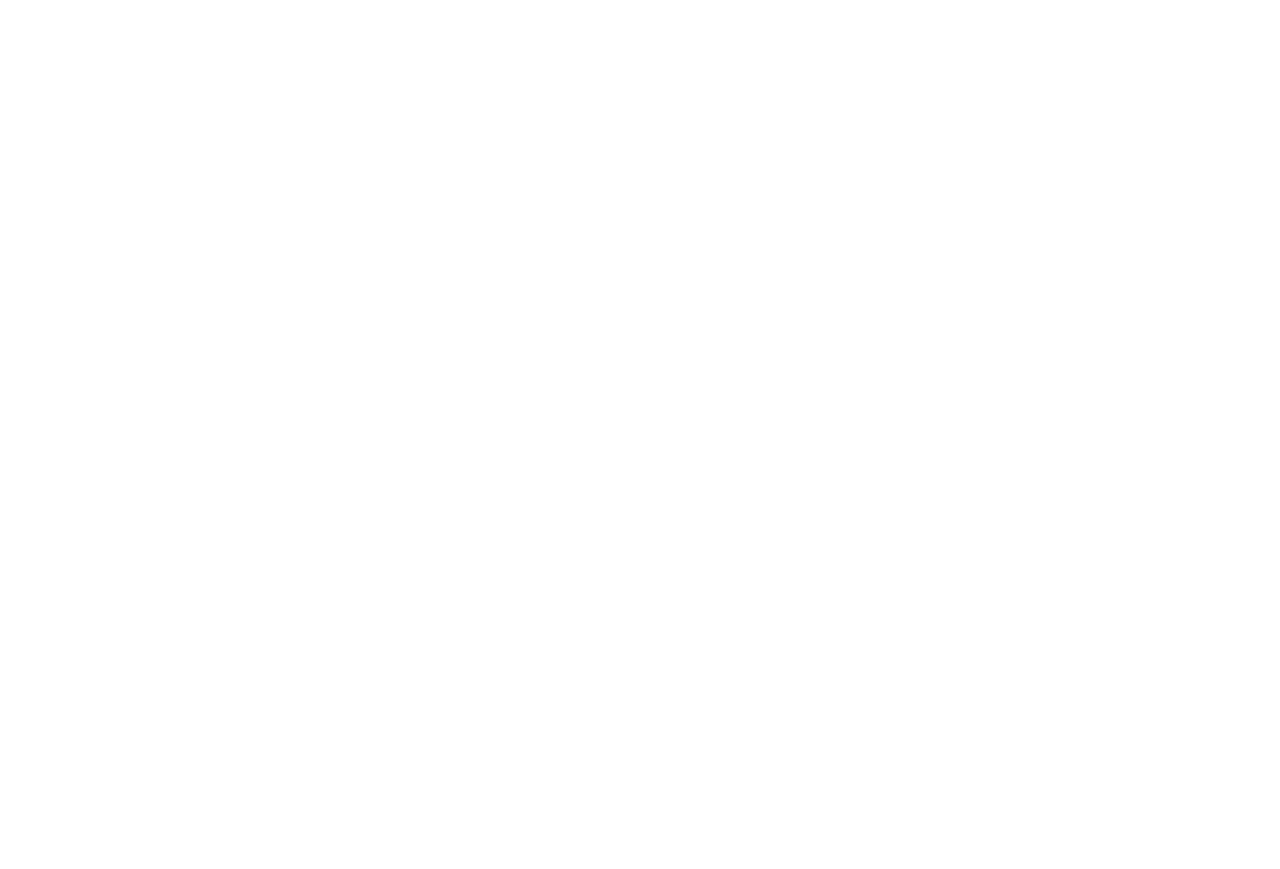
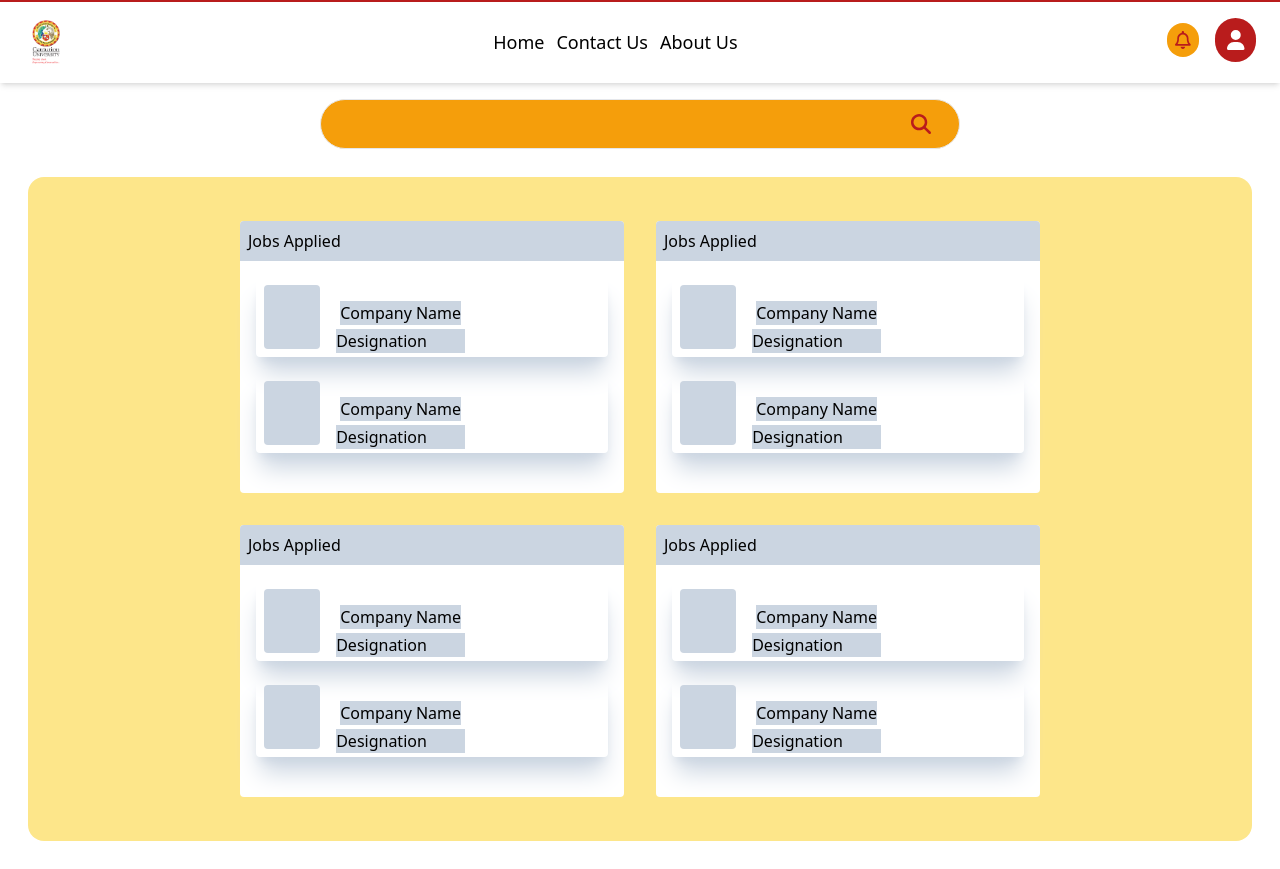
Before and after one commit to soumen974/PMS-frontend, a React (Create React App) app: page /Student/Home in a window 1280 px wide. Before the commit this address had no page. Before the commit the page ends 800 px from the top, so only its background shows below. Built offline with nearby package versions, Linux system fonts and the light colour scheme.

Commit message:
2nd Commit

```diff
--- a/package.json
+++ b/package.json
@@ -3,6 +3,11 @@
   "version": "0.1.0",
   "private": true,
   "dependencies": {
+    "@fortawesome/fontawesome-svg-core": "^6.5.1",
+    "@fortawesome/free-brands-svg-icons": "^6.5.1",
+    "@fortawesome/free-regular-svg-icons": "^6.5.1",
+    "@fortawesome/free-solid-svg-icons": "^6.5.1",
+    "@fortawesome/react-fontawesome": "^0.2.0",
     "@testing-library/jest-dom": "^5.17.0",
     "@testing-library/react": "^13.4.0",
     "@testing-library/user-event": "^13.5.0",
--- a/src/App.js
+++ b/src/App.js
@@ -8,6 +8,7 @@
 import HrHome from './users/hr/pages/HrHome';
 import AdminLandingLayout from './users/admin/pages/AdminLandingLayout';
 import AdminHome from './users/admin/pages/AdminHome';
+import StudentHome from './users/student/pages/StudentHome';
 
 
 
@@ -26,9 +27,10 @@
           path="/Student"
           element={<StudentLandingLayout />}
         >
-          <Route path="/Student/" element={<Dashboard />} />
+        {/* <Route path="/Student/Home" element={<StudentHome/>} /> */}
 
         </Route>
+        <Route path="/Student/Home" element={<StudentHome/>} />
 
         {/* HR Links */}
         <Route path="/HR"
--- /dev/null
+++ b/src/commonCompo/Header.jsx
@@ -0,0 +1,50 @@
+import React, { useState } from 'react';
+import logo from '../images/CenturionLogo.webp';
+import { FontAwesomeIcon } from '@fortawesome/react-fontawesome';
+import { faUser, faBars } from '@fortawesome/free-solid-svg-icons';
+import { faBell } from '@fortawesome/free-regular-svg-icons';
+import { Link } from "react-router-dom";
+
+
+const Header = () => {
+  const [showMenu, setShowMenu] = useState(false);
+
+  const toggleMenu = () => {
+    setShowMenu(!showMenu);
+  };
+
+  return (
+    <>
+    <div className='bg-red-700 h-0.5'></div>
+    <div className="bg-white py-4 px-6 md:flex md:items-center md:justify-between shadow-md">
+      <div className="flex items-center justify-between">
+        <img
+          src={logo}
+          alt="Logo"
+          className="h-13 w-7 mr-4 ml-2"
+        />
+        <Link to="#"><FontAwesomeIcon icon={faBars} className="text-2xl md:hidden" onClick={toggleMenu} /></Link>
+      </div>
+
+      <div className={`md:flex-grow md:text-center md:flex md:items-center md:justify-center ${showMenu ? 'block' : 'hidden'}`}>
+        <Link to="#" className="block md:inline-block text-black text-lg mr-3 hover:text-red-700">Home</Link>
+        <Link to="#" className="block md:inline-block text-black text-lg mr-3 hover:text-red-700">Contact Us</Link>
+        <Link to="#" className="block md:inline-block text-black text-lg mr-3 hover:text-red-700">About Us</Link>
+
+      </div>
+
+      <div className={`flex items-center ${showMenu ? 'block' : 'md:ml-auto'}`}>
+        <Link to="#" className="text-black text-lg mr-4 ">
+         <FontAwesomeIcon icon={faBell} className="text-red-700 bg-amber-500 p-2 rounded-full" />
+        </Link>
+        <Link to="#" className="text-black text-lg ">
+          <FontAwesomeIcon icon={faUser} className="text-white bg-red-700 p-3 text-xl rounded-full" />
+        </Link>
+      </div>
+    </div>
+
+    </>
+  )
+}
+
+export default Header;
--- /dev/null
+++ b/src/users/student/pages/Card.jsx
@@ -0,0 +1,15 @@
+import React from 'react'
+import SmallCard from "./SmallCard.jsx";
+
+const Card = () => {
+  return (
+    <div className='rounded bg-white w-96 m-4 '>
+        <div className='bg-slate-300 p-2 rounded-t'>Jobs Applied</div>
+        <SmallCard/>
+        <SmallCard/>
+        <br/>
+    </div>
+  )
+}
+
+export default Card
--- /dev/null
+++ b/src/users/student/pages/Main.jsx
@@ -0,0 +1,17 @@
+import React from 'react'
+import Card from "./Card.jsx";
+
+const Main = () => {
+  return (
+    <div className='bg-amber-200 h-full m-7  rounded-2xl p-7'>
+        <div className='flex flex-wrap justify-center'>
+            <Card/>
+        <Card/>
+        <Card/>
+        <Card/>
+        </div>
+    </div>
+  )
+}
+
+export default Main
--- /dev/null
+++ b/src/users/student/pages/SearchBar.jsx
@@ -0,0 +1,24 @@
+import React from 'react'
+import { FontAwesomeIcon } from '@fortawesome/react-fontawesome';
+import { faSearch } from '@fortawesome/free-solid-svg-icons';
+
+const SearchBar = () => {
+  return (
+    <div className="mx-auto my-4 w-3/4 lg:w-1/2">
+      <div className="relative border rounded-full px-4 py-3 bg-amber-500">
+        <input
+          type="text"
+          className="outline-none flex-grow pl-2 bg-amber-500"
+        />
+        <div className="absolute inset-y-0 right-0 flex items-center pr-4">
+          <FontAwesomeIcon icon={faSearch} className="text-red-700 p-3 text-xl rounded-full " />
+        </div>
+      </div>
+    </div>
+
+
+
+  )
+}
+
+export default SearchBar
--- /dev/null
+++ b/src/users/student/pages/SmallCard.jsx
@@ -0,0 +1,18 @@
+import React from 'react'
+
+const SmallCard = () => {
+  return (
+    <div className='rounded m-4 p-2 flex shadow-slate-300 shadow-xl h-20'>
+
+      <div className='bg-slate-300 p-2 rounded w-1/6 h-full'></div>
+        &nbsp;
+      <div className=' m-3'>
+        <div className='bg-slate-300 m-1'>Company Name</div>
+        <div className='bg-slate-300'>Designation</div>
+
+      </div>
+    </div>
+  )
+}
+
+export default SmallCard
--- /dev/null
+++ b/src/users/student/pages/StudentHome.jsx
@@ -0,0 +1,16 @@
+import React from 'react'
+import Header from '../../../commonCompo/Header.jsx';
+import SearchBar from './SearchBar.jsx'
+import Main from './Main.jsx'
+
+const Home = () => {
+  return (
+    <>
+        <Header/>
+        <SearchBar/>
+        <Main/>
+    </>
+  )
+}
+
+export default Home
--- a/tailwind.config.js
+++ b/tailwind.config.js
@@ -2,6 +2,8 @@
 module.exports = {
   content: [
     "./src/**/*.{js,jsx,ts,tsx}",
+    "./src/**/**/*.{js,jsx,ts,tsx}",
+    "./src/**/**/**/*.{js,jsx,ts,tsx}",
   ],
   theme: {
     extend: {},
```
Also changed, not shown: src/images/CenturionLogo.webp (added), 1 other file (tests, documents, lock files or other folders).
